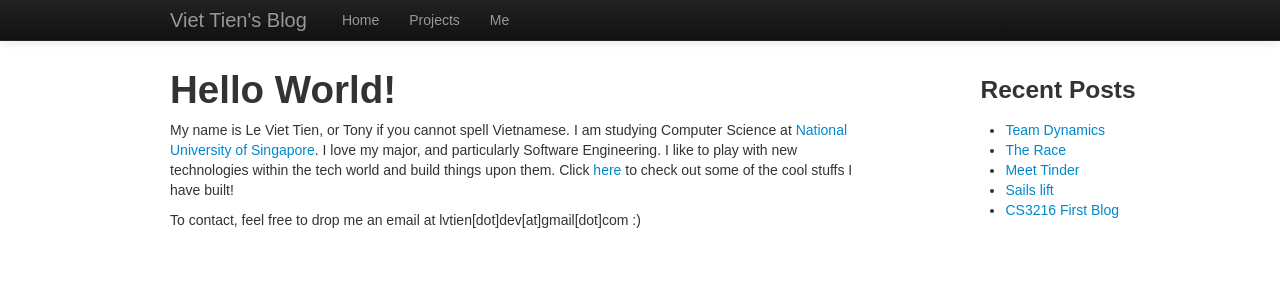
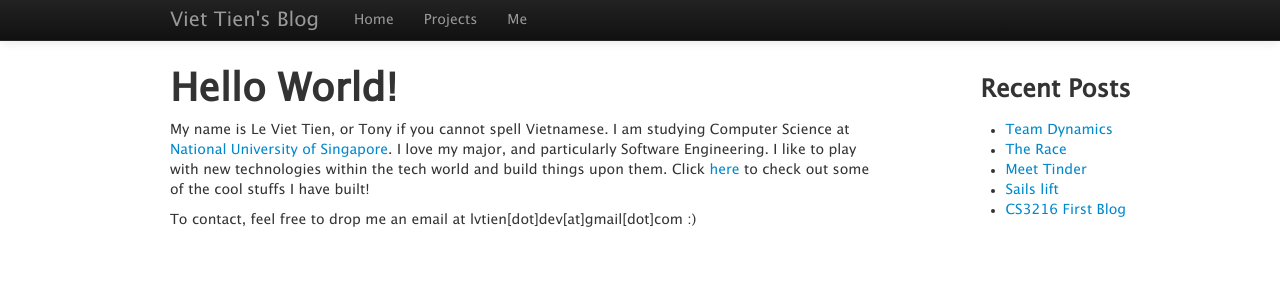
Before and after one commit to lvtiendev/lvtiendev.github.io, a Jekyll site: the page built from about.md, in a window 1280 px wide and 900 px high. Shown: the top 300 px of the window. Built offline with Jekyll 4.4.1, drawn with Linux system fonts in a browser that asks for light colours; nearby versions of some CDN libraries; some web fonts are replaced; Markdown is read by kramdown in place of the engine named in the settings.

Commit message:
Some css

```diff
--- a/_includes/header.html
+++ b/_includes/header.html
@@ -6,6 +6,7 @@
     <meta name="viewport" content="width=device-width, initial-scale=1.0">
     <meta name="description" content="{{ site.description }}">
 
+    <link href="//netdna.bootstrapcdn.com/font-awesome/3.2.1/css/font-awesome.css" rel="stylesheet">
     <link href="/css/bootstrap.min.css" rel="stylesheet">
     <link rel="stylesheet" type="text/css" href="/css/flexslider.css">
     <link href="/css/style.css" rel="stylesheet">
--- a/about.md
+++ b/about.md
@@ -9,3 +9,5 @@
 My name is Le Viet Tien, or Tony if you cannot spell Vietnamese. I am studying Computer Science at [National University of Singapore](http://www.nus.edu.sg). I love my major, and particularly Software Engineering. I like to play with new technologies within the tech world and build things upon them. Click [here](/projects) to check out some of the cool stuffs I have built!
 
 To contact, feel free to drop me an email at lvtien[dot]dev[at]gmail[dot]com :)
+
+<a href="http://www.linkedin.com/profile/view?id=243054012" target="_blank"><i class="icon-linkedin-sign icon-large"></i></a> <a href="https://www.github.com/lvtiendev" target="_blank"><i class="icon-github-sign icon-large"></i></a>
--- a/css/style.css
+++ b/css/style.css
@@ -1,6 +1,6 @@
 @font-face {
   font-family: 'LucidaGrande';
-  src: url('css/fonts/lucidagrande.css');
+  src: url('fonts/lucidagrande.ttf');
 }
 
 body {
```
